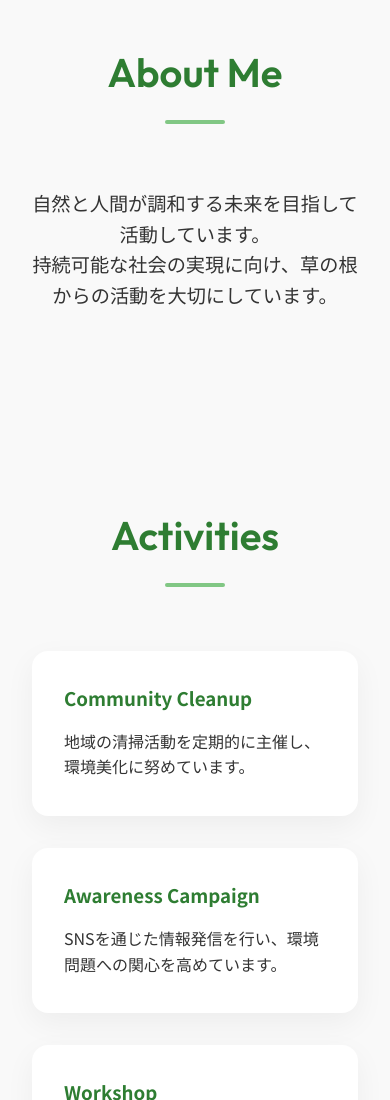
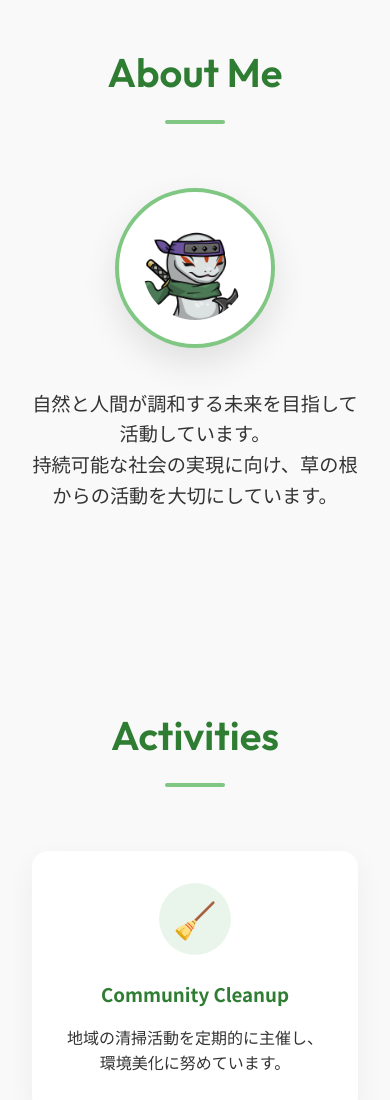
Before and after one commit to akihitoumezawa/ume-portfolio, a plain HTML site: page index.html in a window 390 px wide. Shown: the part 900-2000 px from the top of the page. Drawn offline with Linux system fonts and the light colour scheme.

Commit message:
Add profile avatar and activity icons for a more visual layout

```diff
--- a/index.html
+++ b/index.html
@@ -38,6 +38,7 @@
     <main>
         <section id="hero" class="hero">
             <div class="hero-content">
+                <img src="unnamed2.png" alt="プロフィールアイコン" class="hero-avatar">
                 <h1 class="hero-title">Protecting Our Future</h1>
                 <p class="hero-subtitle">環境活動家としての歩み</p>
             </div>
@@ -48,6 +49,9 @@
             <div class="container">
                 <h2 class="section-title">About Me</h2>
                 <div class="about-content">
+                    <div class="about-image">
+                        <img src="unnamed2.png" alt="プロフィール画像" class="about-avatar">
+                    </div>
                     <div class="about-text">
                         <p>
                             自然と人間が調和する未来を目指して活動しています。<br>
@@ -63,14 +67,17 @@
                 <h2 class="section-title">Activities</h2>
                 <div class="activities-grid">
                     <div class="activity-card">
+                        <div class="activity-icon" aria-hidden="true">🧹</div>
                         <h3>Community Cleanup</h3>
                         <p>地域の清掃活動を定期的に主催し、環境美化に努めています。</p>
                     </div>
                     <div class="activity-card">
+                        <div class="activity-icon" aria-hidden="true">📣</div>
                         <h3>Awareness Campaign</h3>
                         <p>SNSを通じた情報発信を行い、環境問題への関心を高めています。</p>
                     </div>
                     <div class="activity-card">
+                        <div class="activity-icon" aria-hidden="true">♻️</div>
                         <h3>Workshop</h3>
                         <p>リサイクルやアップサイクルのワークショップを開催しています。</p>
                     </div>
--- a/style.css
+++ b/style.css
@@ -122,6 +122,18 @@ ul {
     animation: fadeInUp 1s forwards 0.5s;
 }
 
+.hero-avatar {
+    width: 140px;
+    height: 140px;
+    object-fit: contain;
+    border-radius: 50%;
+    background: rgba(255, 255, 255, 0.95);
+    padding: 0.75rem;
+    border: 3px solid rgba(255, 255, 255, 0.8);
+    box-shadow: 0 10px 30px rgba(0, 0, 0, 0.25);
+    margin-bottom: 1.5rem;
+}
+
 .hero-title {
     font-family: var(--font-heading);
     font-size: 4rem;
@@ -186,10 +198,32 @@ ul {
 
 /* About */
 .about-content {
-    text-align: center;
-    max-width: 800px;
+    display: flex;
+    align-items: center;
+    justify-content: center;
+    gap: 3rem;
+    max-width: 900px;
     margin: 0 auto;
     font-size: 1.2rem;
+}
+
+.about-image {
+    flex-shrink: 0;
+}
+
+.about-avatar {
+    width: 220px;
+    height: 220px;
+    object-fit: contain;
+    border-radius: 50%;
+    background: var(--card-bg);
+    padding: 1.5rem;
+    box-shadow: 0 15px 35px rgba(0, 0, 0, 0.1);
+    border: 4px solid var(--secondary-color);
+}
+
+.about-text {
+    text-align: left;
 }
 
 /* Activities */
@@ -214,9 +248,26 @@ ul {
     border-bottom-color: var(--primary-color);
 }
 
+.activity-icon {
+    width: 72px;
+    height: 72px;
+    display: flex;
+    align-items: center;
+    justify-content: center;
+    margin: 0 auto 1.5rem;
+    font-size: 2.2rem;
+    background: rgba(76, 175, 80, 0.12);
+    border-radius: 50%;
+}
+
 .activity-card h3 {
     margin-bottom: 1rem;
     color: var(--primary-color);
+    text-align: center;
+}
+
+.activity-card p {
+    text-align: center;
 }
 
 /* Links */
@@ -281,6 +332,25 @@ ul {
         font-size: 2.5rem;
     }
 
+    .hero-avatar {
+        width: 110px;
+        height: 110px;
+    }
+
+    .about-content {
+        flex-direction: column;
+        gap: 2rem;
+    }
+
+    .about-text {
+        text-align: center;
+    }
+
+    .about-avatar {
+        width: 160px;
+        height: 160px;
+    }
+
     .nav-links {
         display: none;
         /* Simple mobile menu handling for now */
```
